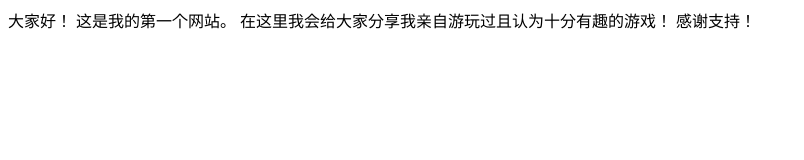
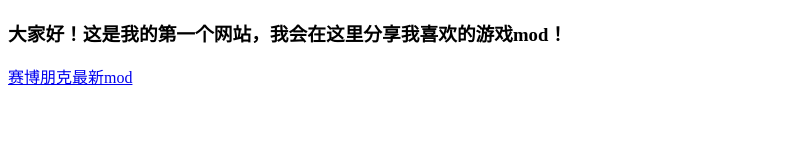
Before and after one commit to EchoYefly/EchoYelfy.github.io, a plain HTML site: page index.html in a window 1280 px wide. Shown: the whole page, without its empty margins (0-804 px from the left). Drawn offline with Linux system fonts and the light colour scheme.

Commit message:
Update introduction and add game mod link

```diff
--- a/index.html
+++ b/index.html
@@ -7,11 +7,7 @@
 </head>
 
 <body>
-    大家好！
-    这是我的第一个网站。
-    在这里我会给大家分享我亲自游玩过且认为十分有趣的游戏！
-    感谢支持！
-
+    <h3>大家好！这是我的第一个网站，我会在这里分享我喜欢的游戏mod！</h3>
+    <a href="https://www.bilibili.com/video/BV1G3pLz6EXC/?spm_id_from=333.337.search-card.all.click&vd_source=86b4467419b598cf8489ba84b319c331">赛博朋克最新mod</a>
 </body>
-
 </html>
```
